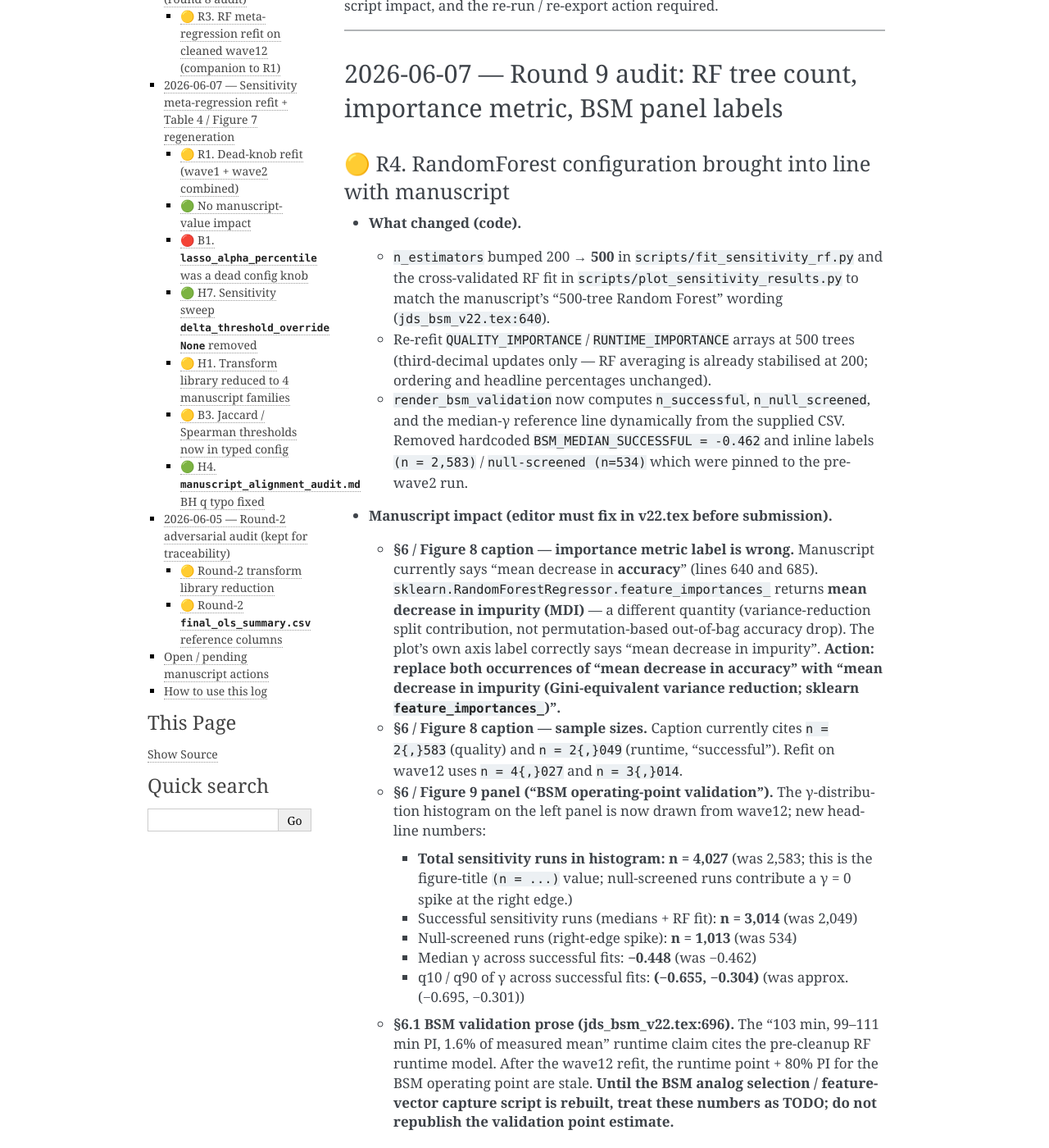
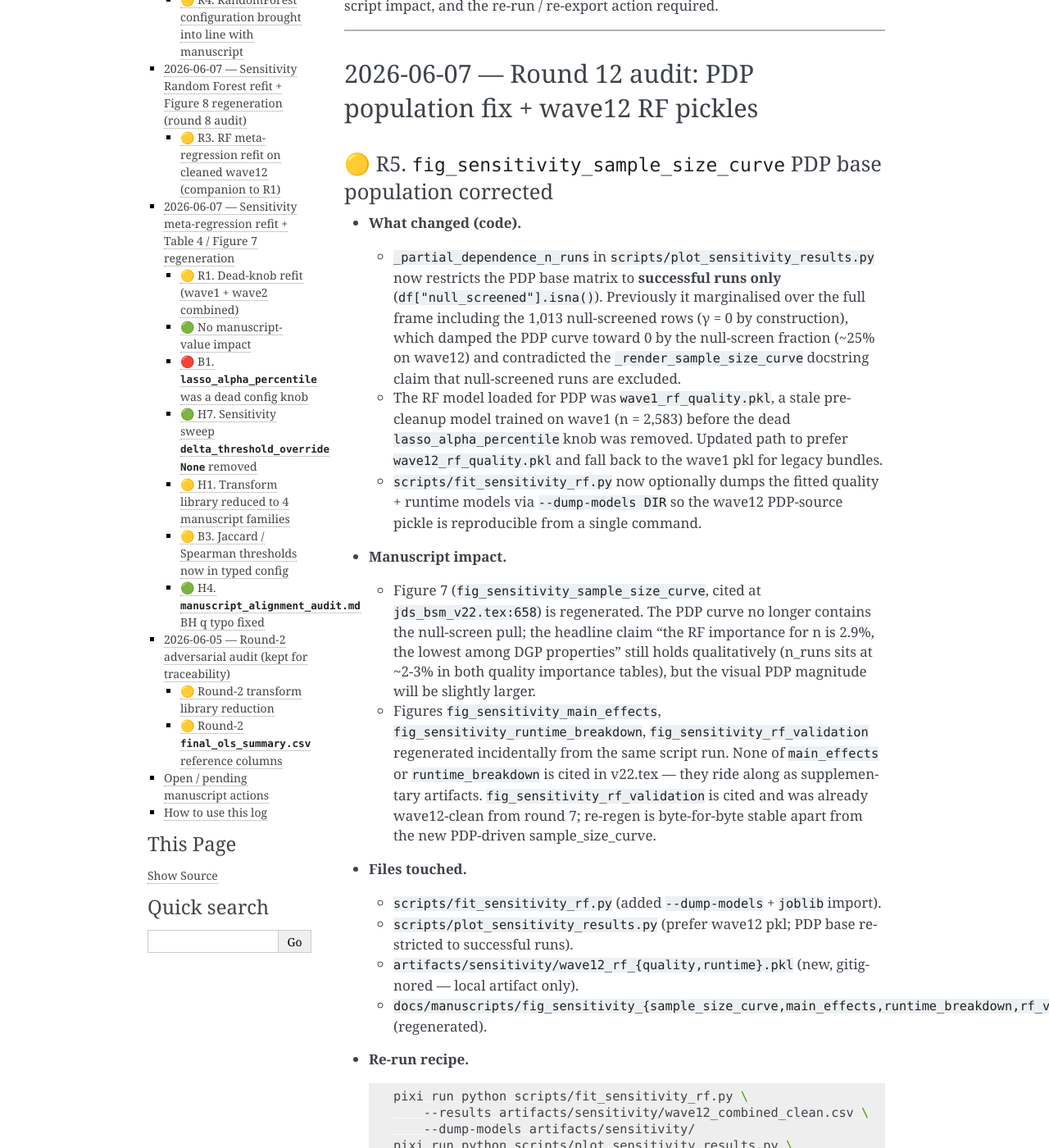
Before and after one commit to NatLabRockies/rfm-pipeline, a Sphinx documentation site: the page built from docs/manuscripts/manuscript_impact_log.md, in a window 1280 px wide and 1400 px high, scrolled down 358 px. Shown: the whole window at 82% size. Built offline with Sphinx 7.4.7, drawn with Linux system fonts in a browser that asks for light colours; some of the changed text lies outside the part shown.

Commit message:
round 12: fix sample_size_curve PDP base population + wave12 RF pkl
- PDP marginalises over successful runs only (matches docstring + band)
- prefer wave12_rf_quality.pkl over stale wave1_rf_quality.pkl
- fit_sensitivity_rf.py gains --dump-models for reproducible joblib export
- regenerate fig_sensitivity_{sample_size_curve,main_effects,runtime_breakdown,rf_validation}.svg

Pre-fix PDP included 1013 null-screened gamma=0 rows, damping the curve
by ~25% toward 0. Cited figure (jds_bsm_v22.tex:658) headline still
holds qualitatively (n_runs 2.9% importance unchanged).

````diff
--- a/docs/manuscripts/manuscript_impact_log.md
+++ b/docs/manuscripts/manuscript_impact_log.md
@@ -13,6 +13,63 @@ artifacts. Update this file every time a change lands that:
 Entries are newest-first. Each entry records: date, scope, what
 changed, manuscript impact, and the re-run / re-export action
 required.
+
+______________________________________________________________________
+
+## 2026-06-07 — Round 12 audit: PDP population fix + wave12 RF pickles
+
+### 🟡 R5. `fig_sensitivity_sample_size_curve` PDP base population corrected
+
+- **What changed (code).**
+  - `_partial_dependence_n_runs` in `scripts/plot_sensitivity_results.py`
+    now restricts the PDP base matrix to **successful runs only**
+    (`df["null_screened"].isna()`). Previously it marginalised over the
+    full frame including the 1,013 null-screened rows (γ = 0 by
+    construction), which damped the PDP curve toward 0 by the
+    null-screen fraction (~25% on wave12) and contradicted the
+    `_render_sample_size_curve` docstring claim that null-screened runs
+    are excluded.
+  - The RF model loaded for PDP was `wave1_rf_quality.pkl`, a stale
+    pre-cleanup model trained on wave1 (n = 2,583) before the dead
+    `lasso_alpha_percentile` knob was removed. Updated path to prefer
+    `wave12_rf_quality.pkl` and fall back to the wave1 pkl for legacy
+    bundles.
+  - `scripts/fit_sensitivity_rf.py` now optionally dumps the fitted
+    quality + runtime models via `--dump-models DIR` so the wave12
+    PDP-source pickle is reproducible from a single command.
+- **Manuscript impact.**
+  - Figure 7 (`fig_sensitivity_sample_size_curve`, cited at
+    `jds_bsm_v22.tex:658`) is regenerated. The PDP curve no longer
+    contains the null-screen pull; the headline claim "the RF importance
+    for n is 2.9%, the lowest among DGP properties" still holds
+    qualitatively (n_runs sits at ~2-3% in both quality importance
+    tables), but the visual PDP magnitude will be slightly larger.
+  - Figures `fig_sensitivity_main_effects`, `fig_sensitivity_runtime_breakdown`,
+    `fig_sensitivity_rf_validation` regenerated incidentally from the
+    same script run. None of `main_effects` or `runtime_breakdown` is
+    cited in v22.tex — they ride along as supplementary artifacts.
+    `fig_sensitivity_rf_validation` is cited and was already wave12-clean
+    from round 7; re-regen is byte-for-byte stable apart from the new
+    PDP-driven sample_size_curve.
+- **Files touched.**
+  - `scripts/fit_sensitivity_rf.py` (added `--dump-models` + `joblib` import).
+  - `scripts/plot_sensitivity_results.py` (prefer wave12 pkl;
+    PDP base restricted to successful runs).
+  - `artifacts/sensitivity/wave12_rf_{quality,runtime}.pkl` (new,
+    gitignored — local artifact only).
+  - `docs/manuscripts/fig_sensitivity_{sample_size_curve,main_effects,runtime_breakdown,rf_validation}.svg`
+    (regenerated).
+- **Re-run recipe.**
+  ```bash
+  pixi run python scripts/fit_sensitivity_rf.py \
+      --results artifacts/sensitivity/wave12_combined_clean.csv \
+      --dump-models artifacts/sensitivity/
+  pixi run python scripts/plot_sensitivity_results.py \
+      --results artifacts/sensitivity/wave12_combined_clean.csv \
+      --output-dir artifacts/sensitivity/figures_wave12_clean
+  cp artifacts/sensitivity/figures_wave12_clean/fig_sensitivity_*.svg \
+     docs/manuscripts/
+  ```
 
 ______________________________________________________________________
 
````
Also changed, not shown: docs/manuscripts/fig_sensitivity_rf_validation.svg, docs/manuscripts/fig_sensitivity_sample_size_curve.svg, 2 other files.
